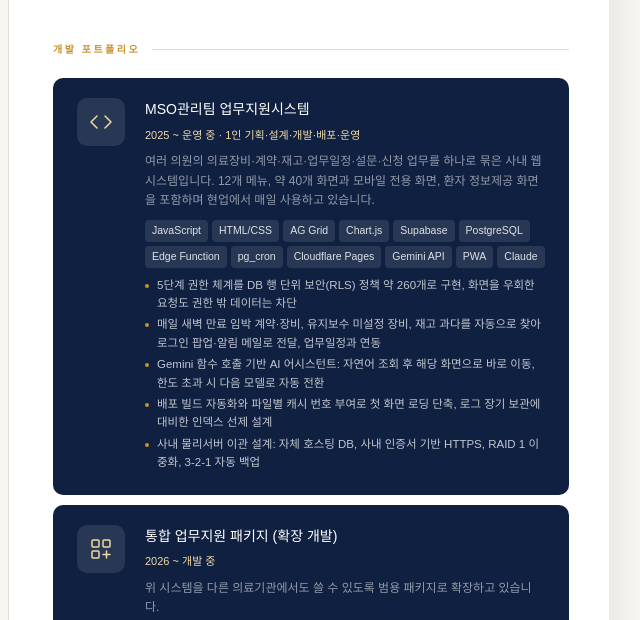
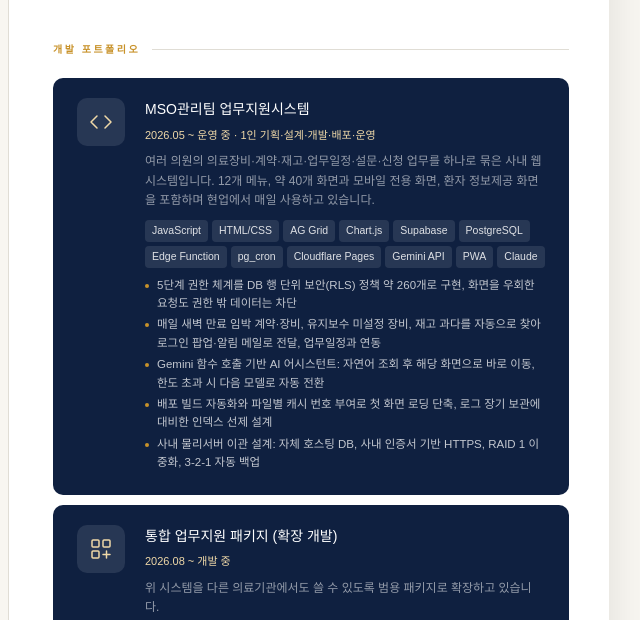
Before and after one commit to wizwon36/gc_imed_me, a plain HTML site: page resume.html in a window 1280 px wide. Shown: the part 2600-3220 px from the top of the page, 461-1101 px from the left. Drawn offline with Linux system fonts and the light colour scheme; a web font is replaced by a local one.

Commit message:
Update resume.html

```diff
--- a/resume.html
+++ b/resume.html
@@ -1563,7 +1563,7 @@
           </div>
           <div class="portfolio-info">
             <div class="portfolio-title">MSO관리팀 업무지원시스템</div>
-            <div class="pf-meta">2025 ~ 운영 중 · 1인 기획·설계·개발·배포·운영</div>
+            <div class="pf-meta">2026.05 ~ 운영 중 · 1인 기획·설계·개발·배포·운영</div>
             <div class="portfolio-desc">여러 의원의 의료장비·계약·재고·업무일정·설문·신청 업무를 하나로 묶은 사내 웹 시스템입니다. 12개 메뉴, 약 40개 화면과 모바일 전용 화면, 환자 정보제공 화면을 포함하며 현업에서 매일 사용하고 있습니다.</div>
             <div class="pf-stack">
               <span>JavaScript</span><span>HTML/CSS</span><span>AG Grid</span><span>Chart.js</span><span>Supabase</span><span>PostgreSQL</span><span>Edge Function</span><span>pg_cron</span><span>Cloudflare Pages</span><span>Gemini API</span><span>PWA</span><span>Claude</span>
@@ -1583,7 +1583,7 @@
           </div>
           <div class="portfolio-info">
             <div class="portfolio-title">통합 업무지원 패키지 (확장 개발)</div>
-            <div class="pf-meta">2026 ~ 개발 중</div>
+            <div class="pf-meta">2026.08 ~ 개발 중</div>
             <div class="portfolio-desc">위 시스템을 다른 의료기관에서도 쓸 수 있도록 범용 패키지로 확장하고 있습니다.</div>
             <ul class="pf-list">
               <li>전자결재·연차관리·메신저·인사정보·자원예약 기능 추가, 구버전 기능을 새 화면 구조로 재구성</li>
```
